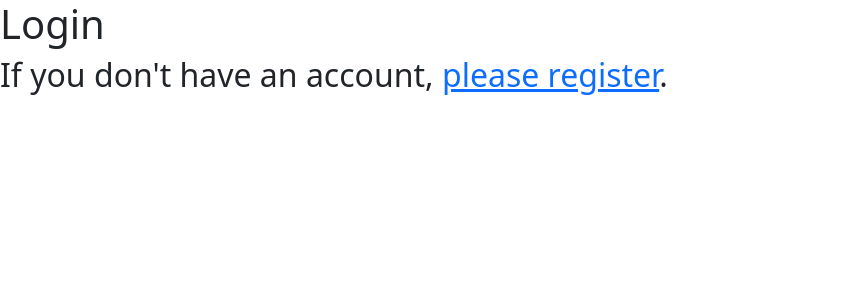
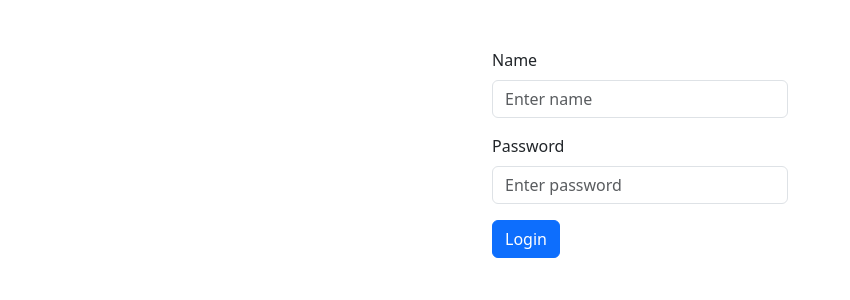
Before and after one commit to dmrozik87/paymove-recruitment-task, a React (Create React App) app in the folder frontend/: page /login in a window 1280 px wide. Shown: the top 300 px of the page, without its empty margins (0-850 px from the left). Built offline with nearby package versions, Linux system fonts and the light colour scheme.

Commit message:
Created login form

```diff
--- a/frontend/src/components/homepage/homepage.js
+++ b/frontend/src/components/homepage/homepage.js
@@ -19,7 +19,7 @@ const Homepage = () => {
                 variant="primary"
                 onClick={() => navigate('/login')}
             >
-                Login
+                Enter
             </Button>
         </Container>
     )
--- a/frontend/src/components/login/login.js
+++ b/frontend/src/components/login/login.js
@@ -1,9 +1,71 @@
+import {Container, Form} from "react-bootstrap";
+import Button from "react-bootstrap/Button";
+import {useState} from "react";
+import {useNavigate} from "react-router-dom";
+
 const Login = () => {
+
+    const [username, setUserName] = useState("");
+    const [password, setPassword] = useState("");
+
+    const navigate = useNavigate();
+
+    function sendLoginRequest() {
+
+        const requestBody = {
+            "username" : username,
+            "password" : password
+        }
+
+        fetch("http://localhost:8080/auth/authenticate", {
+            "headers": {
+                "Content-Type": "application/json"
+            },
+            "method": "POST",
+            "body": JSON.stringify(requestBody)
+        })
+            .then(response => {
+                if (response.status === 200) {
+                    response.json()
+                        .then(data => {
+                            localStorage.setItem("jwt", "Bearer " + data.token);
+                            localStorage.setItem("userId", data.userId);
+                            localStorage.setItem("role", data.role);
+                            console.log("Registration successful");
+                        })
+                    navigate("/dashboard")
+                }
+                else {
+                    console.log("Invalid Credentials")
+                }
+            })
+    }
     return (
-        <div>
-            <h1>Login</h1>
-            <h2>If you don't have an account, <a href="/register">please register</a>.</h2>
-        </div>
+        <Container className="mt-5 w-25">
+            <Form>
+                <Form.Group className="mb-3">
+                    <Form.Label>Name</Form.Label>
+                    <Form.Control
+                        type="name"
+                        placeholder="Enter name"
+                        value={username}
+                        onChange={(event) => setUserName(event.target.value)}
+                    />
+                </Form.Group>
+
+                <Form.Group className="mb-3">
+                    <Form.Label>Password</Form.Label>
+                    <Form.Control
+                        type="password"
+                        placeholder="Enter password"
+                        value={password}
+                        onChange={(event) => setPassword(event.target.value)}
+                    />
+                </Form.Group>
+
+                <Button onClick={sendLoginRequest}>Login</Button>
+            </Form>
+        </Container>
     )
 }
 
--- a/frontend/src/components/register/register.js
+++ b/frontend/src/components/register/register.js
@@ -4,7 +4,6 @@ import {useState} from "react";
 import {useNavigate} from "react-router-dom";
 
 const Register = () => {
-
 
     const [username, setUserName] = useState("");
     const [email, setEmail] = useState("");
```
Also changed, not shown: 1 other file (tests, documents, lock files or other folders).
